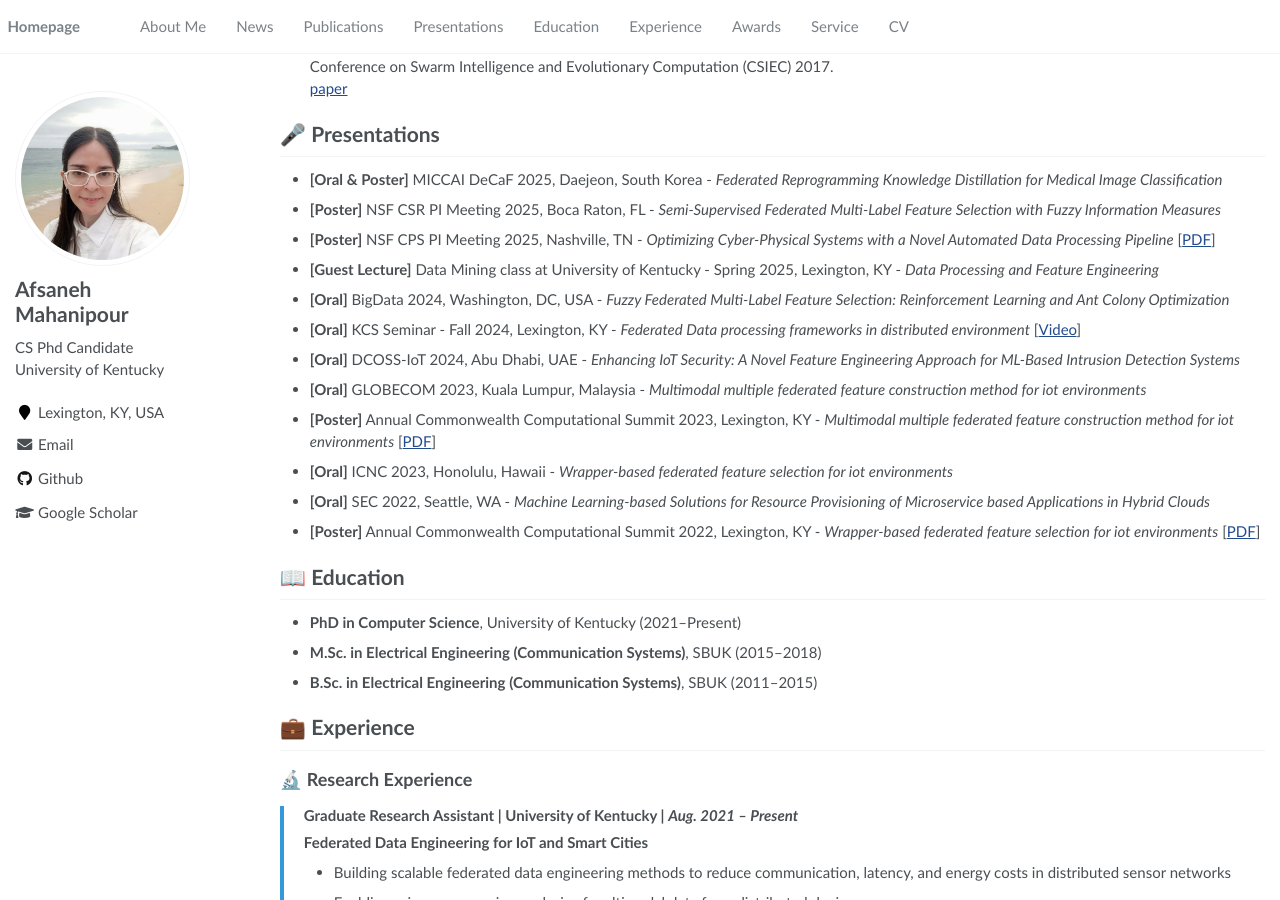
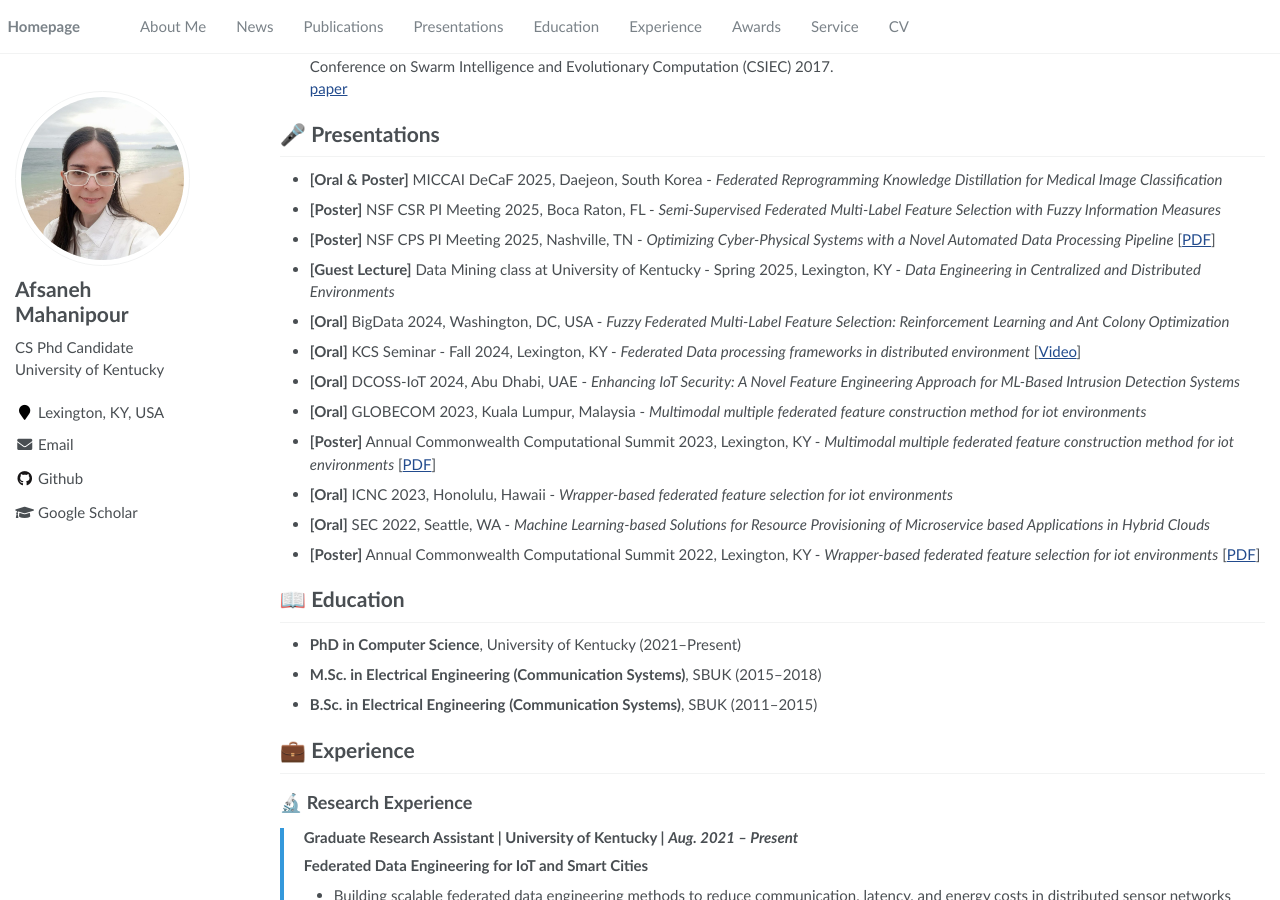
Before and after one commit to AfsanehMahanipour/AfsanehMahanipour.github.io, a Jekyll site: the page built from _pages/about.md, in a window 1280 px wide and 900 px high, scrolled down 2190 px. Built offline with Jekyll 4.4.1, drawn with Linux system fonts in a browser that asks for light colours.

Commit message:
Update website

```diff
--- a/_pages/about.md
+++ b/_pages/about.md
@@ -119,7 +119,7 @@ I am a Ph.D. candidate in [Computer Science](https://engr.uky.edu/academics/depa
 - **[Oral & Poster]** MICCAI DeCaF 2025, Daejeon, South Korea - *Federated Reprogramming Knowledge Distillation for Medical Image Classification*
 - **[Poster]** NSF CSR PI Meeting 2025, Boca Raton, FL - *Semi-Supervised Federated Multi-Label Feature Selection with Fuzzy Information Measures*
 - **[Poster]** NSF CPS PI Meeting 2025, Nashville, TN - *Optimizing Cyber-Physical Systems with a Novel Automated Data Processing Pipeline* [[PDF](files/posters/CPS_Poster.pdf)]
-- **[Guest Lecture]**  Data Mining class at University of Kentucky - Spring 2025, Lexington, KY - *Data Processing and Feature Engineering*
+- **[Guest Lecture]**  Data Mining class at University of Kentucky - Spring 2025, Lexington, KY - *Data Engineering in Centralized and Distributed Environments*
 - **[Oral]** BigData 2024, Washington, DC, USA - *Fuzzy Federated Multi-Label Feature Selection: Reinforcement Learning and Ant Colony Optimization*
 - **[Oral]** KCS Seminar - Fall 2024, Lexington, KY - *Federated Data processing frameworks in distributed environment* [[Video](https://www.youtube.com/watch?v=18-zB2IsD74)]
 - **[Oral]** DCOSS-IoT 2024, Abu Dhabi, UAE - *Enhancing IoT Security: A Novel Feature Engineering Approach for ML-Based Intrusion Detection Systems*
```
